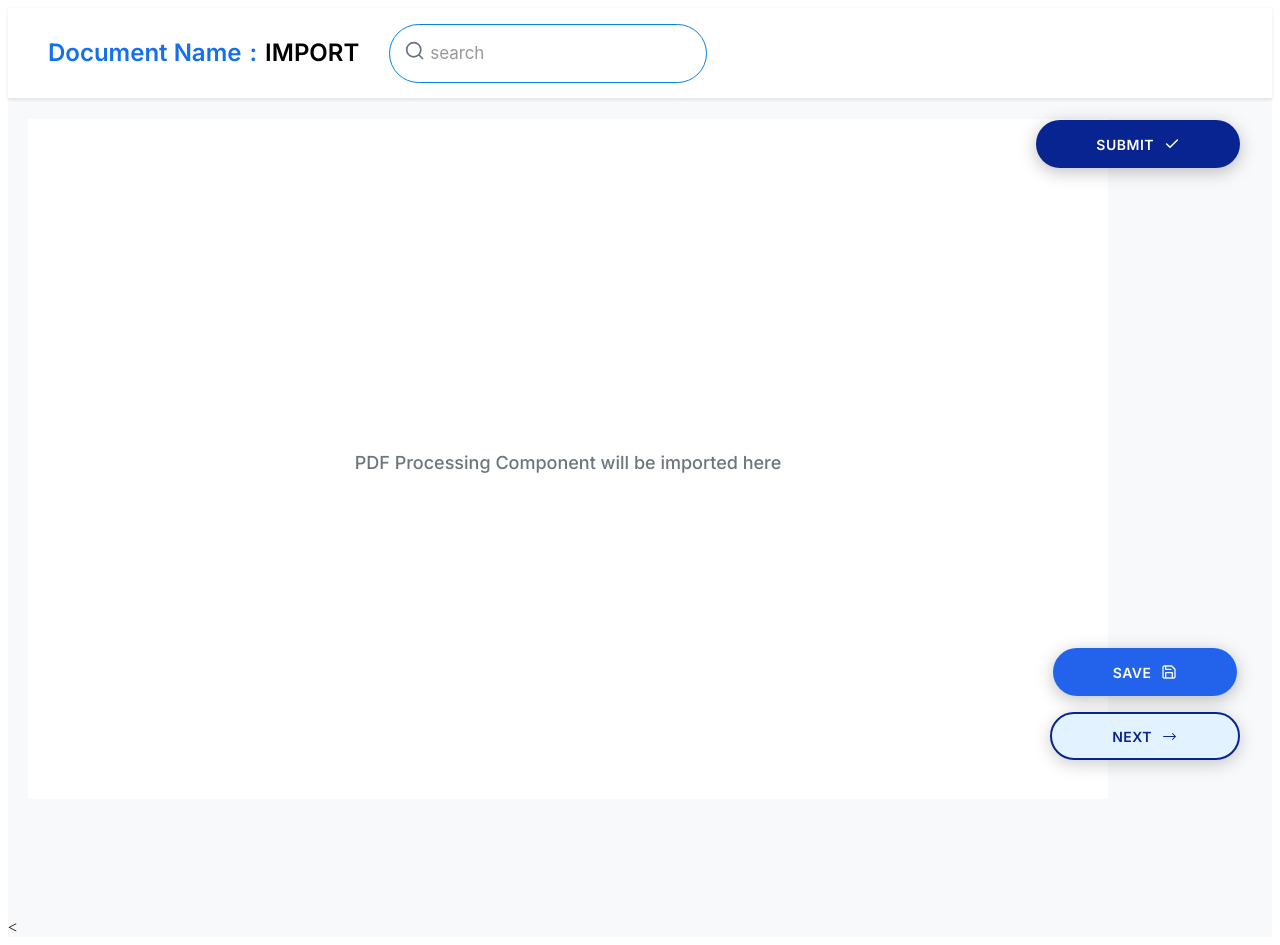
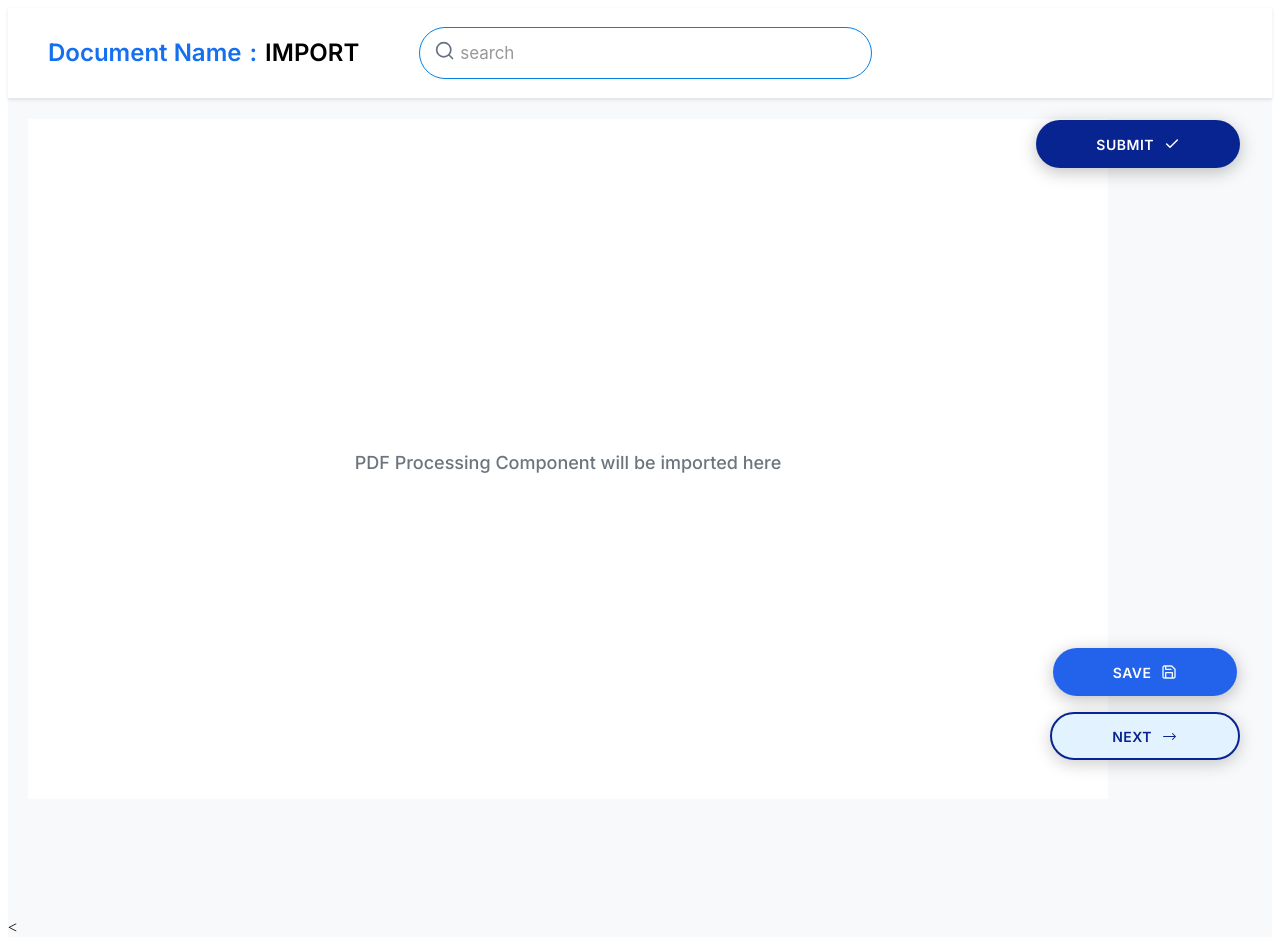
Before and after one commit to anshisaxena/royal-tech, an Angular app in the folder frontend/: page /training in a window 1280 px wide. Built offline with nearby package versions, Linux system fonts and the light colour scheme.

Commit message:
fix: updated width of search bar

```diff
--- a/frontend/src/app/shared/header/header.css
+++ b/frontend/src/app/shared/header/header.css
@@ -1,7 +1,7 @@
 .document-header {
   display: flex;
   justify-content: flex-start;
-  gap: 30px;
+  gap: 60px;
   align-items: center;
   padding: 24px 40px;
   background: white;
@@ -53,7 +53,7 @@
 
 .search-input {
   display: flex;
-  height: 35px;
+  height: 28px;
   padding: 11px;
   padding-left: 40px;
   align-items: center;
@@ -69,7 +69,7 @@
   letter-spacing: -0.08px;
   background: white;
   outline: none;
-  min-width: 250px;
+  min-width: 400px;
 }
 
 .search-input::placeholder {
```
